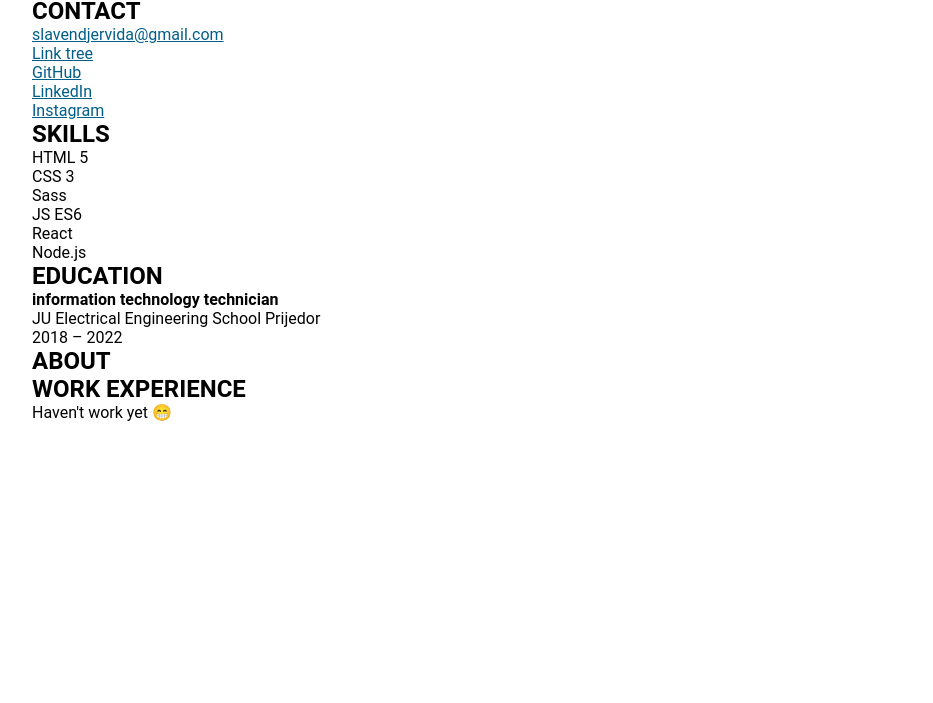
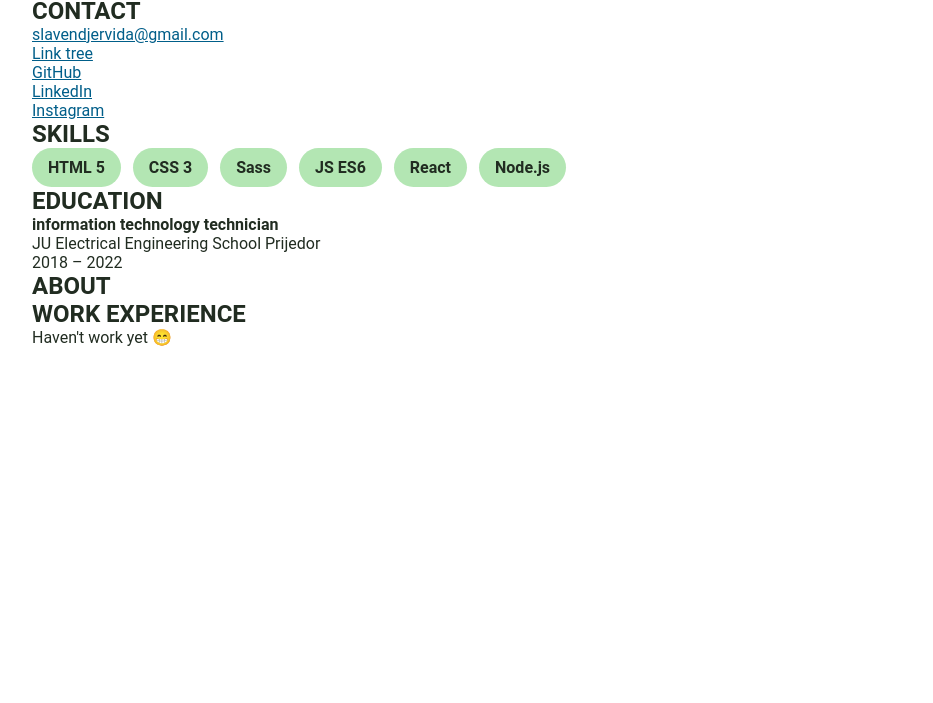
Before and after one commit to SlavenDj/resume, a plain HTML site: page index.html in a window 1280 px wide. Shown: the part 97-800 px from the top of the page, without its empty margins (173-1106 px from the left). Drawn offline with nearby package versions, Linux system fonts and the light colour scheme.

Commit message:
hard skills

```diff
--- a/index.html
+++ b/index.html
@@ -5,7 +5,7 @@
     <meta charset="UTF-8">
     <meta http-equiv="X-UA-Compatible" content="IE=edge">
     <meta name="viewport" content="width=device-width, initial-scale=1.0">
-    <link rel="stylesheet" href="styles/style.css">
+    <link rel="stylesheet" href="style.css">
     <script src="https://code.iconify.design/2/2.1.0/iconify.min.js"></script>
     <link rel="shortcut icon" href="favicon.svg" type="image/x-icon">
     <title>Resume</title>
@@ -48,7 +48,7 @@
             </section>
             <section>
                 <h2>SKILLS</h2>
-                <ul>
+                <ul class="skills">
                     <li>HTML 5</li>
                     <li>CSS 3</li>
                     <li>Sass</li>
--- a/styles/generals.scss
+++ b/styles/generals.scss
@@ -1,5 +1,3 @@
-
-
 *,
 *::before,
 *::after {
@@ -7,6 +5,7 @@
     padding: 0;
     box-sizing: border-box;
     font-family: "Roboto", Courier, monospace;
+    color: #212c21;
 }
 
 body {
--- a/styles/style.scss
+++ b/styles/style.scss
@@ -7,3 +7,19 @@
         width: 0;
     }
 }
+.skills {
+    display: flex;
+    gap: 0.75rem;
+    font-weight: bold;
+    font-size: 1rem;
+    flex-wrap: wrap;
+    width: 100%;
+    & li {
+        display: block;
+        width: auto;
+        align-items: center;
+        padding: 10px 1rem;
+        background: #b3e6b3;
+        border-radius: 99px;
+    }
+}
```
Also changed, not shown: style.css, styles/colos.css (deleted), styles/generals.css (deleted), styles/header.css (deleted), styles/print-mode.css (deleted), 6 other files.
